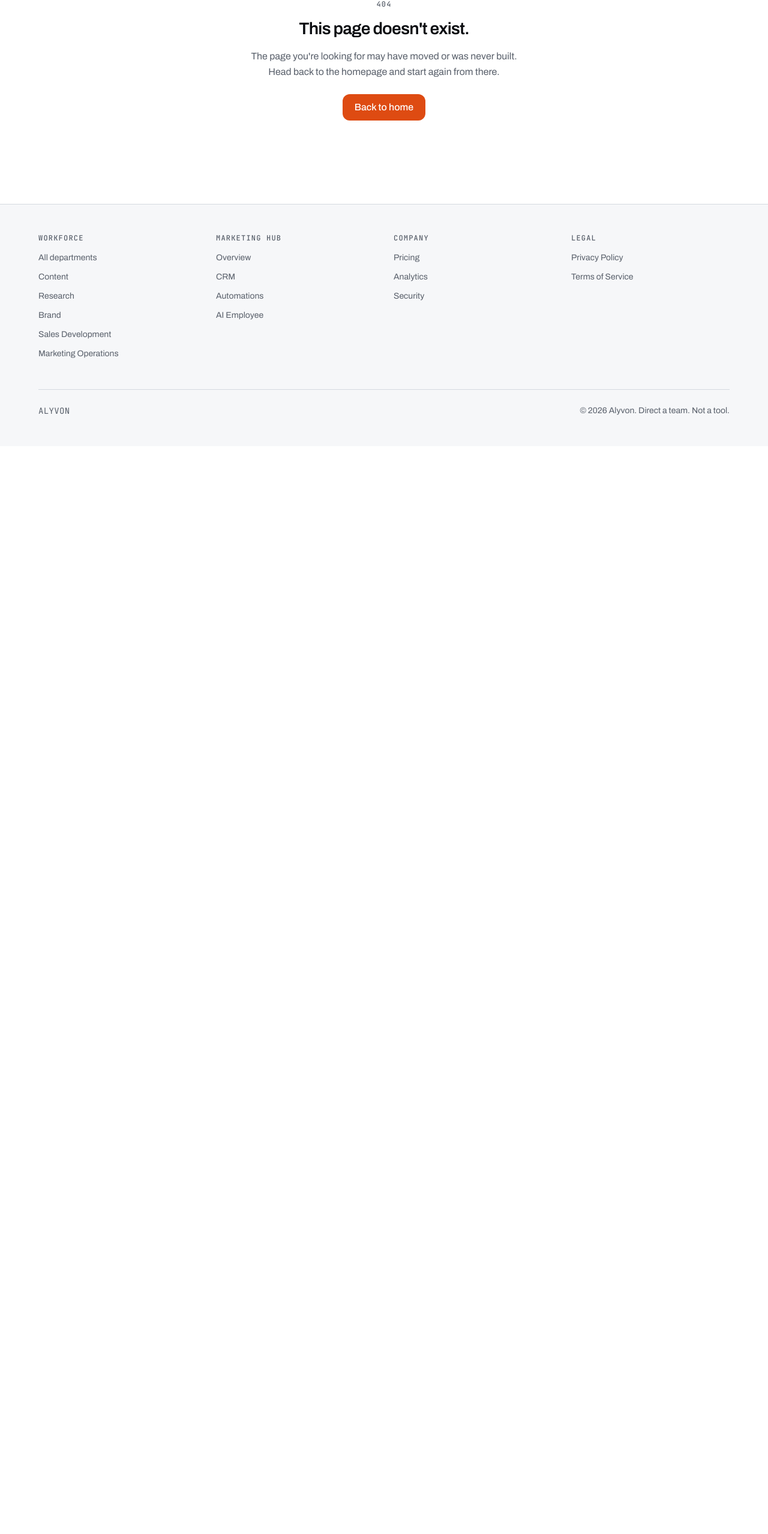
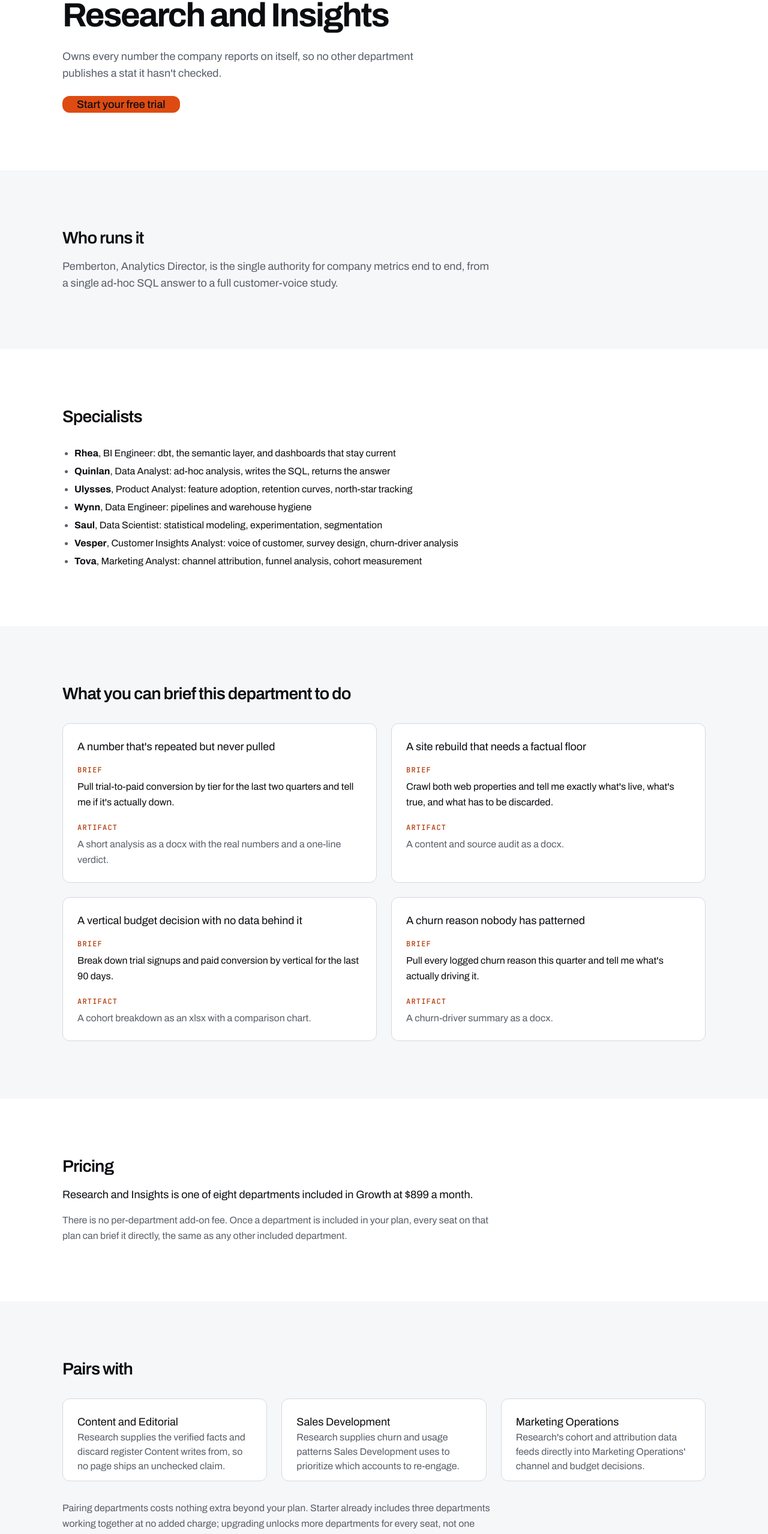
Before and after one commit to alyvonai/alyvon-marketing-site, a Next.js app: page /workforce/research in a window 1280 px wide. Before the commit this address had no page. Shown: the part 205-2763 px from the top of the page at 60% size. Before the commit the page ends 949 px from the top, so only its background shows below. Built offline with nearby package versions, Linux system fonts and the light colour scheme.

Commit message:
feat: add research and insights department page

```diff
--- /dev/null
+++ b/app/workforce/research/page.tsx
@@ -0,0 +1,187 @@
+import Link from "next/link"
+import { buttonVariants } from "@/components/ui/button"
+import { Card, CardContent, CardDescription, CardHeader, CardTitle } from "@/components/ui/card"
+import { List } from "@/components/ui/typography"
+import { Section } from "@/components/marketing/section"
+import { Hero } from "@/components/marketing/hero"
+import { CtaBand } from "@/components/marketing/cta-band"
+import { cn } from "@/lib/utils"
+import { buildMetadata } from "@/lib/metadata"
+
+// Copy pulled verbatim from Library deliverable 8d4b0d0b-d24b-4e6b-a8f9-e55ea2b7fc34
+// (Ticket 0i, final -- "every department is on every plan" framing). Vertical-neutral
+// per docs/tickets-2-21-manifest.md: this department page does not invent an industry
+// focus beyond what the source copy states.
+
+export const metadata = buildMetadata({
+  title: "Research and Insights - Alyvon",
+  description:
+    "Research and Insights: Owns every number the company reports on itself, so no other department publishes a stat it hasn't checked.",
+  path: "/workforce/research",
+})
+
+const SPECIALISTS = [
+  { name: "Rhea", line: "BI Engineer: dbt, the semantic layer, and dashboards that stay current" },
+  { name: "Quinlan", line: "Data Analyst: ad-hoc analysis, writes the SQL, returns the answer" },
+  { name: "Ulysses", line: "Product Analyst: feature adoption, retention curves, north-star tracking" },
+  { name: "Wynn", line: "Data Engineer: pipelines and warehouse hygiene" },
+  { name: "Saul", line: "Data Scientist: statistical modeling, experimentation, segmentation" },
+  { name: "Vesper", line: "Customer Insights Analyst: voice of customer, survey design, churn-driver analysis" },
+  { name: "Tova", line: "Marketing Analyst: channel attribution, funnel analysis, cohort measurement" },
+]
+
+const USE_CASES = [
+  {
+    title: "A number that's repeated but never pulled",
+    brief: "Pull trial-to-paid conversion by tier for the last two quarters and tell me if it's actually down.",
+    artifact: "A short analysis as a docx with the real numbers and a one-line verdict.",
+  },
+  {
+    title: "A site rebuild that needs a factual floor",
+    brief: "Crawl both web properties and tell me exactly what's live, what's true, and what has to be discarded.",
+    artifact: "A content and source audit as a docx.",
+  },
+  {
+    title: "A vertical budget decision with no data behind it",
+    brief: "Break down trial signups and paid conversion by vertical for the last 90 days.",
+    artifact: "A cohort breakdown as an xlsx with a comparison chart.",
+  },
+  {
+    title: "A churn reason nobody has patterned",
+    brief: "Pull every logged churn reason this quarter and tell me what's actually driving it.",
+    artifact: "A churn-driver summary as a docx.",
+  },
+]
+
+const PAIRS_WITH = [
+  {
+    department: "Content and Editorial",
+    copy:
+      "Research supplies the verified facts and discard register Content writes from, so no page ships an unchecked claim.",
+  },
+  {
+    department: "Sales Development",
+    copy:
+      "Research supplies churn and usage patterns Sales Development uses to prioritize which accounts to re-engage.",
+  },
+  {
+    department: "Marketing Operations",
+    copy:
+      "Research's cohort and attribution data feeds directly into Marketing Operations' channel and budget decisions.",
+  },
+]
+
+export default function ResearchDepartmentPage() {
+  return (
+    <>
+      <Hero
+        eyebrow="Department"
+        heading="Research and Insights"
+        subhead="Owns every number the company reports on itself, so no other department publishes a stat it hasn't checked."
+        actions={
+          <Link href="/login" className={cn(buttonVariants({ size: "lg" }))}>
+            Start your free trial
+          </Link>
+        }
+      />
+
+      <Section tone="surface">
+        <div className="flex max-w-[720px] flex-col gap-4">
+          <h2 className="text-display-m text-text-primary">Who runs it</h2>
+          <p className="text-body-l text-text-secondary">
+            Pemberton, Analytics Director, is the single authority for company metrics end to
+            end, from a single ad-hoc SQL answer to a full customer-voice study.
+          </p>
+        </div>
+      </Section>
+
+      <Section tone="canvas">
+        <div className="flex flex-col gap-8">
+          <h2 className="text-display-m text-text-primary">Specialists</h2>
+          <List className="max-w-[720px]">
+            {SPECIALISTS.map((s) => (
+              <li key={s.name}>
+                <strong className="text-text-primary">{s.name}</strong>, {s.line}
+              </li>
+            ))}
+          </List>
+        </div>
+      </Section>
+
+      <Section tone="surface">
+        <div className="flex flex-col gap-8">
+          <h2 className="text-display-m text-text-primary">
+            What you can brief this department to do
+          </h2>
+          <div className="grid gap-6 lg:grid-cols-2">
+            {USE_CASES.map((uc) => (
+              <Card key={uc.title}>
+                <CardHeader>
+                  <CardTitle className="text-body-l">{uc.title}</CardTitle>
+                </CardHeader>
+                <CardContent className="flex flex-col gap-4">
+                  <div>
+                    <span className="font-mono text-label uppercase text-accent-strong">
+                      Brief
+                    </span>
+                    <p className="mt-1 text-body text-text-primary">{uc.brief}</p>
+                  </div>
+                  <div>
+                    <span className="font-mono text-label uppercase text-accent-strong">
+                      Artifact
+                    </span>
+                    <p className="mt-1 text-body text-text-secondary">{uc.artifact}</p>
+                  </div>
+                </CardContent>
+              </Card>
+            ))}
+          </div>
+        </div>
+      </Section>
+
+      <Section tone="canvas">
+        <div className="flex max-w-[720px] flex-col gap-4">
+          <h2 className="text-display-m text-text-primary">Pricing</h2>
+          <p className="text-body-l text-text-primary">
+            Research and Insights is one of eight departments included in Growth at $899 a month.
+          </p>
+          <p className="text-body text-text-secondary">
+            There is no per-department add-on fee. Once a department is included in your plan,
+            every seat on that plan can brief it directly, the same as any other included
+            department.
+          </p>
+        </div>
+      </Section>
+
+      <Section tone="surface">
+        <div className="flex flex-col gap-8">
+          <h2 className="text-display-m text-text-primary">Pairs with</h2>
+          <div className="grid gap-6 sm:grid-cols-2 lg:grid-cols-3">
+            {PAIRS_WITH.map((p) => (
+              <Card key={p.department}>
+                <CardHeader>
+                  <CardTitle className="text-body-l">{p.department}</CardTitle>
+                  <CardDescription>{p.copy}</CardDescription>
+                </CardHeader>
+              </Card>
+            ))}
+          </div>
+          <p className="max-w-[720px] text-body text-text-secondary">
+            Pairing departments costs nothing extra beyond your plan. Starter already includes
+            three departments working together at no added charge; upgrading unlocks more
+            departments for every seat, not one department at a time.
+          </p>
+        </div>
+      </Section>
+
+      <CtaBand
+        heading="Brief Research and Insights this week."
+        actions={
+          <Link href="/login" className={cn(buttonVariants({ size: "lg" }))}>
+            Start your free trial
+          </Link>
+        }
+      />
+    </>
+  )
+}
```
